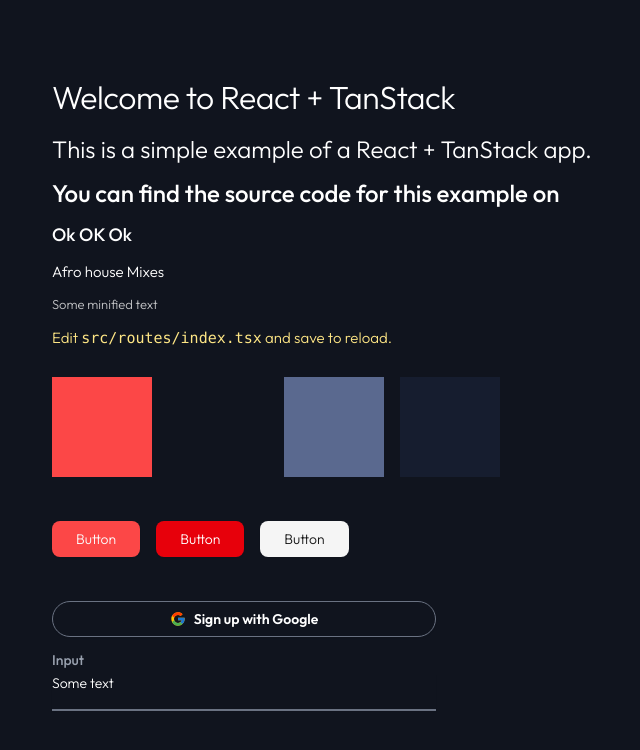
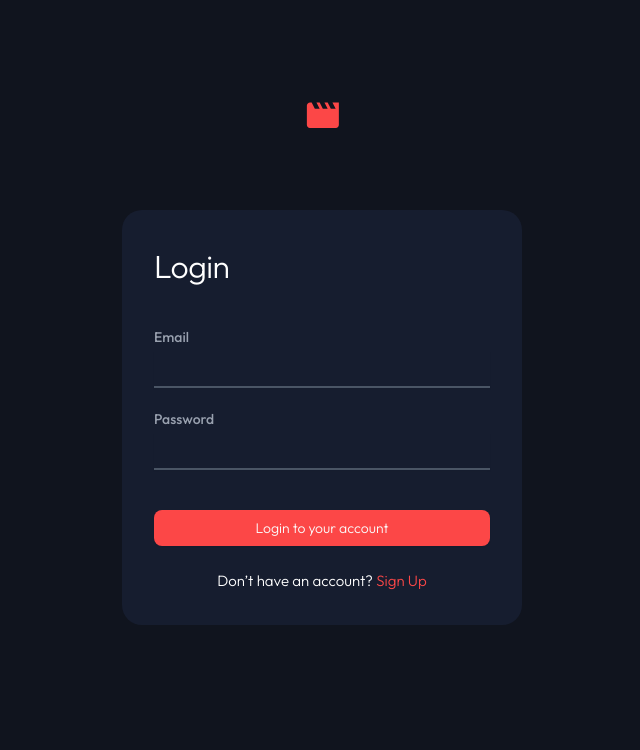
Before and after one commit to NjihiaMark-MHB/React-Auth, a React (Vite) app: page / in a window 1280 px wide. Shown: the top 750 px of the page, without its empty margins (318-958 px from the left). Built offline with nearby package versions, Linux system fonts and the light colour scheme.

Commit message:
initiall-login-sign-up-forms

```diff
--- a/package.json
+++ b/package.json
@@ -21,6 +21,7 @@
     "lucide-react": "^0.477.0",
     "react": "^19.0.0",
     "react-dom": "^19.0.0",
+    "react-hook-form": "^7.54.2",
     "tailwind-merge": "^3.0.2",
     "tailwindcss": "^4.0.9",
     "tailwindcss-animate": "^1.0.7"
--- /dev/null
+++ b/src/components/authentication-card.tsx
@@ -0,0 +1,20 @@
+import { cn } from "@/lib/utils";
+interface AuthenticationCardProps {
+  children: React.ReactNode;
+  classname?: string;
+}
+
+function AuthenticationCard({ children, classname }: AuthenticationCardProps) {
+  return (
+    <div
+      className={cn(
+        "w-full p-8 bg-slate-900 rounded-[20px] md:w-[400px]",
+        classname
+      )}
+    >
+      {children}
+    </div>
+  );
+}
+
+export default AuthenticationCard;
--- a/src/components/custom-input.tsx
+++ b/src/components/custom-input.tsx
@@ -9,6 +9,7 @@ interface CustomInputProps {
   onChange: (value: string) => void;
   placeholder?: string;
   error?: string;
+  type?: string;
 }
 
 function CustomInput({
@@ -17,11 +18,12 @@ function CustomInput({
   onChange,
   placeholder,
   error,
+  type,
 }: CustomInputProps) {
   const [isFocused, setIsFocused] = useState(false);
 
   return (
-    <div className="flex flex-col w-full max-w-sm">
+    <div className="flex flex-col w-full">
       <Label className={cn("text-gray-400", error && "text-red-500")}>
         {label}
       </Label>
@@ -31,6 +33,7 @@ function CustomInput({
         onFocus={() => setIsFocused(true)}
         onBlur={() => setIsFocused(false)}
         placeholder={placeholder}
+        type={type}
         className={cn(
           "border-0 rounded-none border-r-0 border-b-2 bg-transparent text-white px-0 focus:outline-none transition-all focus-visible:border-0 focus-visible:border-b-2 focus-visible:border-b-white focus-visible:ring-0 focus-visible:ring-offset-0 focus-visible:ring-offset-transparent py-0 mt-2 pb-[18px]",
           isFocused
--- a/src/routes/_authenticated/route.tsx
+++ b/src/routes/_authenticated/route.tsx
@@ -57,7 +57,13 @@ function RouteComponent() {
         <Sidebar open={open} setOpen={setOpen}>
           <SidebarBody className="justify-between gap-10">
             <div className="flex flex-col flex-1 overflow-y-auto overflow-x-hidden items-center">
-              <Logo />
+              <SidebarLink
+                link={{
+                  label: "",
+                  href: "/",
+                  icon: <Logo />,
+                }}
+              />
               <div className="mt-8 flex flex-col gap-2">
                 {links.map((link, idx) => (
                   <SidebarLink key={idx} link={link} />
--- /dev/null
+++ b/src/routes/_login/index.tsx
@@ -0,0 +1,41 @@
+import { createFileRoute, Link } from "@tanstack/react-router";
+import AuthenticationCard from "@/components/authentication-card";
+import { Button } from "@/components/ui/button";
+import { CustomInput } from "@/components/custom-input";
+
+export const Route = createFileRoute("/_login/")({
+  component: App,
+});
+
+function App() {
+  return (
+    <AuthenticationCard classname="m-auto mt-[72px] lg:mt-[82px]">
+      <h1>Login</h1>
+      <div className="mt-10">
+        <CustomInput
+          label="Email"
+          value=""
+          onChange={() => {}}
+          placeholder=""
+          type="email"
+        />
+      </div>
+      <div className="mt-6">
+        <CustomInput
+          label="Password"
+          value=""
+          onChange={() => {}}
+          placeholder=""
+          type="password"
+        />
+      </div>
+      <Button className="mt-10 mb-6 w-full">Login to your account</Button>
+      <p className="text-center">
+        Don’t have an account?{" "}
+        <Link to="/sign-up" className="text-red-500">
+          Sign Up
+        </Link>
+      </p>
+    </AuthenticationCard>
+  );
+}
--- /dev/null
+++ b/src/routes/_login/route.tsx
@@ -0,0 +1,17 @@
+import { createFileRoute, Outlet } from "@tanstack/react-router";
+import Logo from "@/assets/logo-1.svg?react";
+
+export const Route = createFileRoute("/_login")({
+  component: RouteComponent,
+});
+
+function RouteComponent() {
+  return (
+    <div className="mt-6 lg:max-w-5xl lg:mt-[78.1px] p-6 m-auto">
+      <div className="flex justify-center w-full">
+        <Logo />
+      </div>
+      <Outlet />
+    </div>
+  );
+}
--- /dev/null
+++ b/src/routes/_login/sign-up.tsx
@@ -0,0 +1,57 @@
+import { createFileRoute, Link } from "@tanstack/react-router";
+import AuthenticationCard from "@/components/authentication-card";
+import { Button } from "@/components/ui/button";
+import { CustomInput } from "@/components/custom-input";
+
+export const Route = createFileRoute("/_login/sign-up")({
+  component: RouteComponent,
+});
+
+function RouteComponent() {
+  return (
+    <AuthenticationCard classname="m-auto mt-[72px] lg:mt-[82px]">
+      <h1>Sign up</h1>
+      <div className="mt-10">
+        <CustomInput
+          label="First name"
+          value=""
+          onChange={() => {}}
+          placeholder=""
+        />
+      </div>
+      <div className="mt-6">
+        <CustomInput
+          label="last name"
+          value=""
+          onChange={() => {}}
+          placeholder=""
+        />
+      </div>
+      <div className="mt-6">
+        <CustomInput
+          label="Email"
+          value=""
+          onChange={() => {}}
+          placeholder=""
+          type="email"
+        />
+      </div>
+      <div className="mt-6">
+        <CustomInput
+          label="Password"
+          value=""
+          onChange={() => {}}
+          placeholder=""
+          type="password"
+        />
+      </div>
+      <Button className="mt-10 mb-6 w-full">Create an account</Button>
+      <p className="text-center">
+        Already have an account?{" "}
+        <Link to="/" className="text-red-500">
+          Login
+        </Link>
+      </p>
+    </AuthenticationCard>
+  );
+}
--- a/src/routes/index.tsx
+++ b/src/routes/style-guide.tsx
@@ -3,11 +3,11 @@ import { Button } from "@/components/ui/button";
 import { CustomInput } from "@/components/custom-input";
 import { GoogleButton } from "@/components/google-button";
 
-export const Route = createFileRoute("/")({
-  component: App,
+export const Route = createFileRoute("/style-guide")({
+  component: RouteComponent,
 });
 
-function App() {
+function RouteComponent() {
   return (
     <div className="flex gap-3 flex-col content-center  flex-wrap justify-center min-h-screen">
       <h1>Welcome to React + TanStack</h1>
@@ -17,7 +17,7 @@ function App() {
       <p>Afro house Mixes</p>
       <p className="body-small">Some minified text</p>
       <p className="text-amber-200">
-        Edit <code>src/routes/index.tsx</code> and save to reload.
+        Edit src/routes/index.tsx and save to reload.
       </p>
       <div className="flex gap-4 mt-4 mb-4">
         <div className="w-[100px] h-[100px] bg-red-500"></div>
```
Also changed, not shown: src/routeTree.gen.ts (+123 -24 lines), 1 other file (tests, documents, lock files or other folders).
